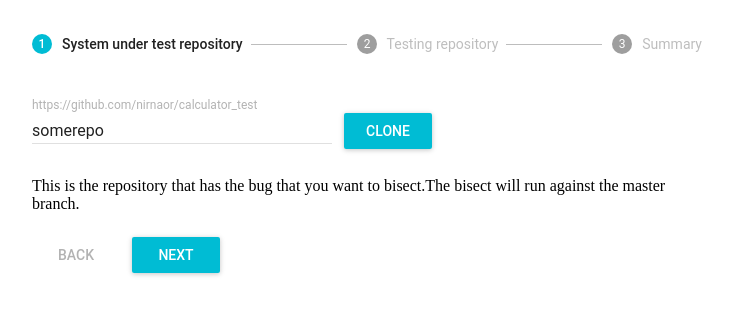
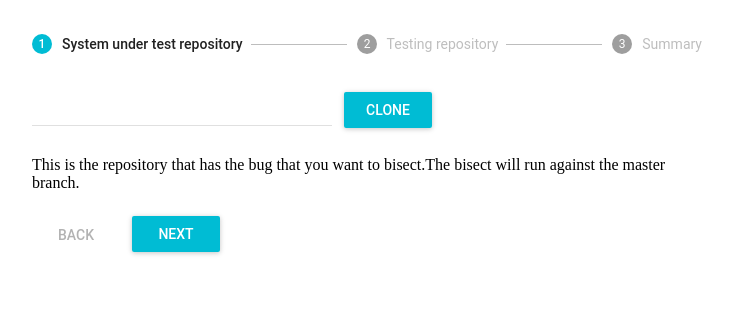
Before and after one commit to nirnaor/bisect, a React app: page / in a window 1280 px wide. Shown: the top 314 px of the page, without its empty margins (274-1007 px from the left). Built offline with nearby package versions, Linux system fonts and the light colour scheme; the HTML template or start-up script is replaced by a standard one; what react-tap-event-plugin would draw is missing.

Commit message:
Seperating to sub components.

```diff
--- a/src/client/CloneView.js
+++ b/src/client/CloneView.js
@@ -8,57 +8,18 @@ import RefreshIndicator from 'material-ui/RefreshIndicator';
 
 const style = {marginTop: 0, width: 300}
 const buttonStyle = {margin: 12}
+const DoneView = (props) => {
+    return (
+        <p>
+        Repo <b> {props.repositoryUrl}</b> cloned successfuly. Click next to move forward.
+        </p>
+    )
+}
 
-
-class CloneView extends React.Component {
-    constructor(props) {
-        super(props)
-        this.state = {
-            url: 'somerepo',
-            status: 'start',
-        }
-        this._handleChange = this._handleChange.bind(this)
-        this._clone = this._clone.bind(this)
-    }
-	_handleChange(event) {
-		this.setState({url: event.target.value})
-	}
-
-    _done(ev) {
-        if (ev.target.status === 200) {
-            console.log('done succeessfully')
-            this.setState({status: 'done'})
-        }
-    }
-
-    _clone() {
-		console.log(`will clone now this repo: ${this.state.url}`)
-		const xhr = new XMLHttpRequest()
-		xhr.open('PUT', `/clone?url=${this.state.url}`)
-		xhr.setRequestHeader('Content-Type', 'application/json')
-		xhr.onload = this._done.bind(this)
-		this.setState({status: 'cloning'}, ()=> xhr.send())
-    }
-
-    render() {
-        if (this.state.status === 'start') {
+const CloningComponent = (props) => {
             return (
             <div>
-            <TextField style={style} value={this.state.url}
-			onChange={this._handleChange}
-                floatingLabelText={this.props.exampleRepo}/>
-            <RaisedButton style={buttonStyle}onClick={this._clone}
-            label="Clone"
-            primary={true} />
-            <p>
-            {this.props.description}
-            </p>
-            </div>
-            )
-        } else if (this.state.status === 'cloning') {
-            return (
-            <div>
-            Cloning <b>{this.state.url}</b> from GitHub.
+            Cloning <b>{props.repositoryUrl}</b> from GitHub.
                 <RefreshIndicator
                 size={40}
                 left={300}
@@ -69,12 +30,85 @@ class CloneView extends React.Component {
 
             </div>
             )
+}
+
+class StartComponent extends React.Component {
+    constructor(props) {
+        super(props)
+        this._handleChange = this._handleChange.bind(this)
+        this._handleCloneClicked = this._handleCloneClicked.bind(this)
+        this.state = {
+            repositoryUrl: '',
+        }
+    }
+    _handleChange(ev) {
+        this.setState({repositoryUrl: ev.currentTarget.value})
+    }
+    _handleCloneClicked() {
+        this.props.onCloneCLicked(this.state.repositoryUrl)
+    }
+    render() {
+        return (
+            <div>
+            <TextField style={style} value={this.state.repositoryUrl}
+            onChange={this._handleChange}
+            />
+            <RaisedButton style={buttonStyle} onClick={this._handleCloneClicked}
+            label="Clone"
+            primary={true} />
+            <p>
+            {this.props.description}
+            </p>
+            </div>
+        )
+    }
+}
+
+StartComponent.propTypes = {
+    description: PropTypes.string.isRequired,
+    onCloneCLicked: PropTypes.func.isRequired,
+}
+
+class CloneView extends React.Component {
+    constructor(props) {
+        super(props)
+        this.state = {
+            repositoryUrl: 'some repo from github',
+            status: 'start',
+        }
+        this._clone = this._clone.bind(this)
+    }
+	_handleChange(event) {
+		this.setState({repositoryUrl: event.target.value})
+	}
+
+    _done(ev) {
+        if (ev.target.status === 200) {
+            console.log('done succeessfully')
+            this.setState({status: 'done'})
+        }
+    }
+
+    _clone(repositoryUrl) {
+		console.log(`will clone now this repo: ${repositoryUrl}`)
+		const xhr = new XMLHttpRequest()
+		xhr.open('PUT', `/clone?url=${repositoryUrl}`)
+		xhr.setRequestHeader('Content-Type', 'application/json')
+		xhr.onload = this._done.bind(this)
+		this.setState({status: 'cloning'}, ()=> xhr.send())
+    }
+
+    render() {
+        if (this.state.status === 'start') {
+            return <StartComponent repositoryUrl={this.state.repositoryUrl}
+            onChange={this._handleChange}
+            onCloneCLicked={this._clone}
+            description={this.props.description}
+                />
+        } else if (this.state.status === 'cloning') {
+            return <CloningComponent repositoryUrl={this.state.repositoryUrl}/>
         } else if (this.state.status === 'done') {
-            return (
-            <p>
-                Repo <b> {this.state.url}</b> cloned successfuly. Click next to move forward.
-            </p>
-            )
+            return <DoneView repositoryUrl={this.state.repositoryUrl} />
         }
     }
 }
```
